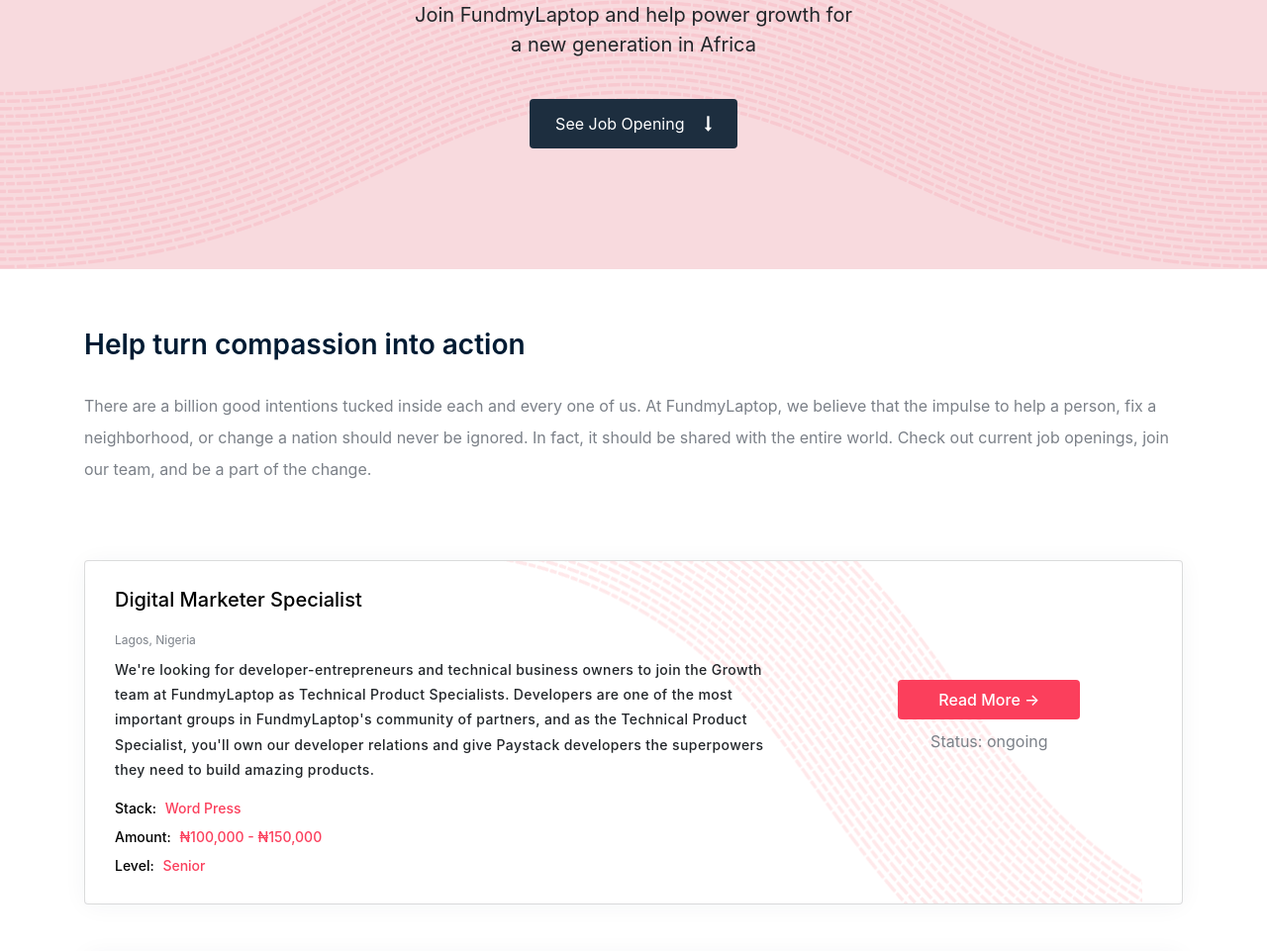
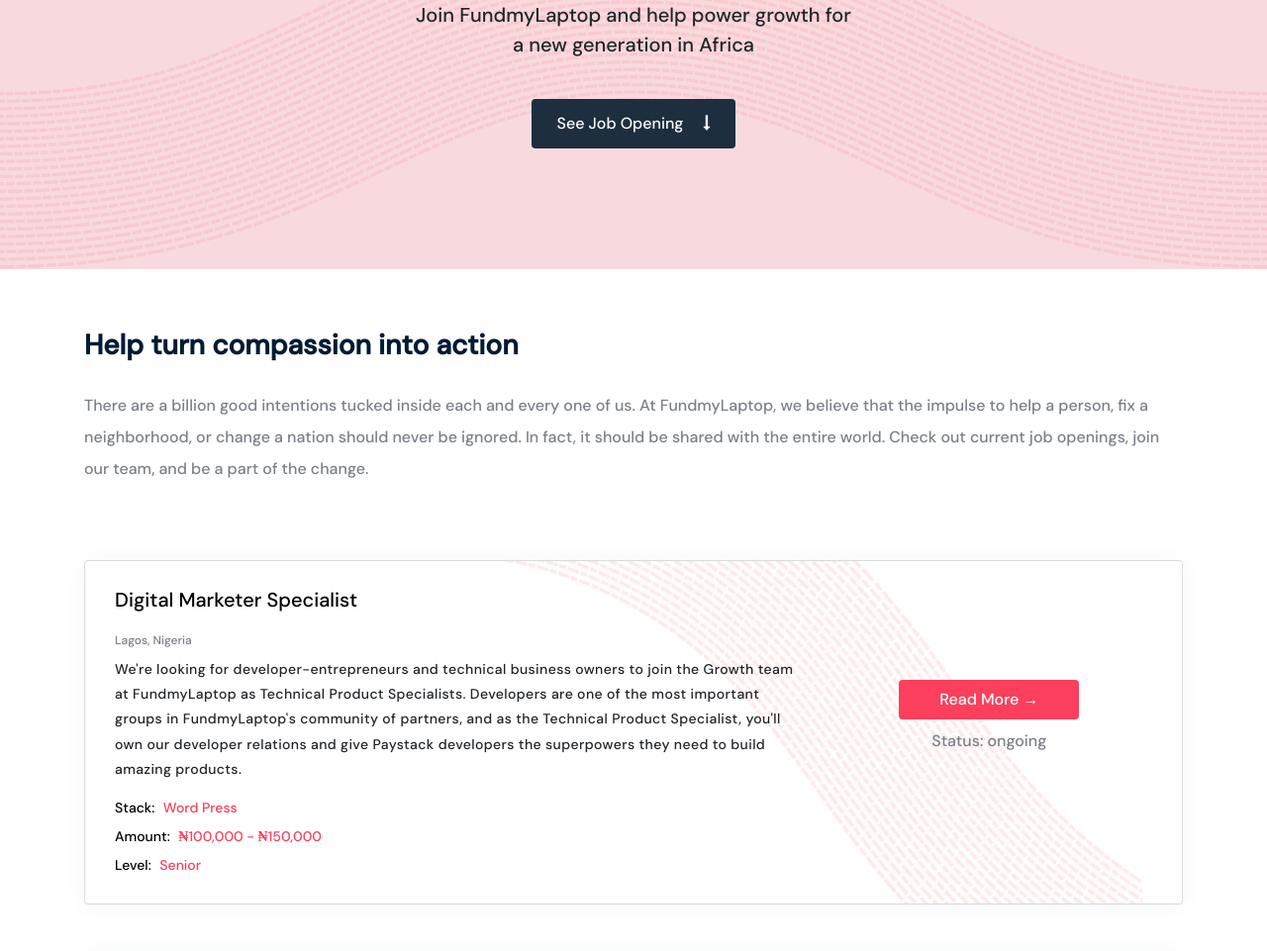
Before and after one commit to emmanueliyanu21/careers.page, a plain HTML site: page careers.html in a window 1280 px wide. Shown: the part 239-1200 px from the top of the page at 99% size. Drawn offline with nearby package versions, Linux system fonts and the light colour scheme.

Commit message:
few changes

```diff
--- a/style.css
+++ b/style.css
@@ -11,6 +11,7 @@
     font-weight: bolder;
     color: #011b33;
     font-size: 42px;
+    font-family: "DM Sans";
 }
 
 .caption-header p {
@@ -20,6 +21,7 @@
     font-weight: normal;
     padding-top: 10px;
     padding-bottom: 20px;
+    font-family: "DM Sans";
 }
 
 @media (max-width: 767px) {
@@ -35,6 +37,7 @@
     border-radius: 4px;
     margin-bottom: 30px;
     margin-top: 20px;
+    font-family: "DM Sans"!important;
 }
 
 .caption-header .btn-opening:hover {
@@ -64,12 +67,14 @@
     font-weight: 600;
     font-size: 28px;
     padding-bottom: 20px;
+    font-family: "DM Sans";
 }
 
 .inner-text p {
     color: #7B8088;
     font-size: 16px;
     line-height: 2.0;
+    font-family: "DM Sans";
 }
 
 .stuff-image img {
@@ -119,12 +124,12 @@
     /* font-weight: 650; */
     padding-top: 7px;
     margin-bottom: 20px;
-    /* font-family: Roboto, sans-serif; */
+    font-family: "DM Sans";
     color: #000!important;
 }
 
 .card-body .card-text {
-    /* font-family: Roboto, sans-serif; */
+    font-family: "DM Sans";
     font-size: 14px;
     line-height: 1.8;
     letter-spacing: 0.4px;
@@ -134,26 +139,26 @@
 .card-open {
     font-size: 24px;
     font-weight: 650;
-    /* font-family: Roboto, sans-serif; */
+    font-family: "DM Sans";
 }
 
 .card-body .card-sub {
     color: #7b8088;
     font-size: 12px!important;
-    /* font-family: Roboto, sans-serif; */
+    font-family: "DM Sans";
 }
 
 .card-body .card-subtitle {
     color: #FB3F5C;
     font-size: 14px;
     font-weight: 550;
-    /* font-family: Roboto, sans-serif; */
+    font-family: "DM Sans";
 }
 
 .card-body span {
     color: black!important;
     padding-right: 5px;
-    /* font-family: Roboto, sans-serif; */
+    font-family: "DM Sans";
 }
 
 .card-apply {
@@ -166,7 +171,7 @@
     padding: 7px 40px!important;
     font-weight: 550;
     margin-top: 100px;
-    /* font-family: Roboto, sans-serif; */
+    font-family: "DM Sans";
 }
 
 .card-apply .btn-jobs {
@@ -182,7 +187,7 @@
 .card-apply .card-status {
     color: #7b8088;
     padding-top: 10px;
-    /* font-family: Roboto, sans-serif; */
+    font-family: "DM Sans";
 }
 
 .job-page {
```
